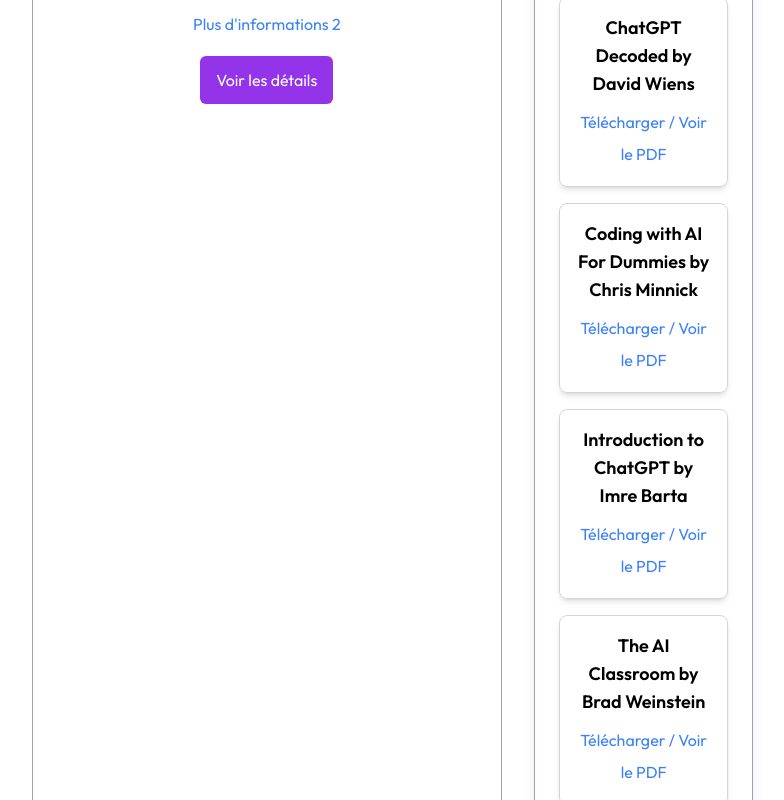
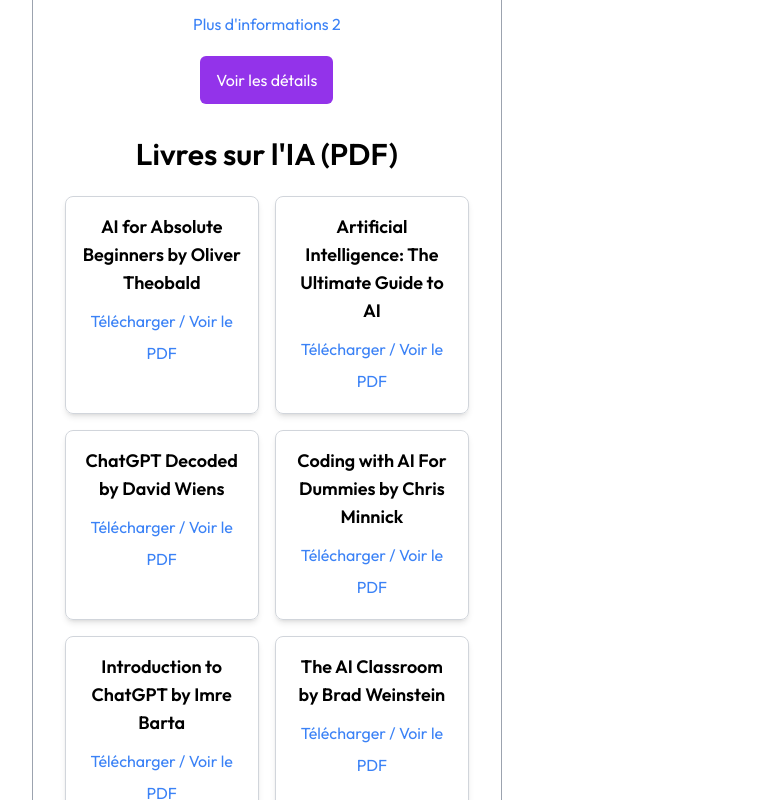
Before and after one commit to samaholicc/ReactPortfolio, a React (Vite) app: page / in a window 1280 px wide. Shown: the part 5120-5920 px from the top of the page, without its empty margins (122-906 px from the left). Built offline with nearby package versions, Linux system fonts and the light colour scheme; a web font is replaced by a local one.

Commit message:
last1 flux RSS

```diff
--- a/src/components/Services.jsx
+++ b/src/components/Services.jsx
@@ -1,40 +1,27 @@
-import React, { useState, useEffect } from "react";
+import React, { useState } from "react";
 import { motion } from "framer-motion";
-import sanitizeHtml from "sanitize-html";
 import "slick-carousel/slick/slick.css";
 import "slick-carousel/slick/slick-theme.css";
-import Slider from "react-slick"; // Importation du carousel
-
 import interestImage from "../assets/ia.png";
-import aiBook1 from "../assets/AI_for_Absolute_Beginners_by_Oliver_Theobald.pdf";
-import aiBook2 from "../assets/Artificial-Intelligence-The-Ultimate-Guide-to-AI.pdf";
-import aiBook3 from "../assets/ChatGPT-Decoded_-A-Beginner_s-Guide-to-AI-Enhanced-Living-by-David-Wiens.pdf";
-import aiBook4 from "../assets/Coding_with_AI_For_Dummies_by_Chris_Minnick.pdf";
-import aiBook5 from "../assets/Introduction-to-ChatGPT_-The-AI-Behind-the-Conversations-by-Imre-Barta.pdf";
-import aiBook6 from "../assets/The_AI_Classroom_The_Ultimate_Guide_to_Artificial_Intelligence_Education_by_Brad_Weinstein.pdf";
 
 const Services = () => {
   const [showModal, setShowModal] = useState(false);
   const [selectedService, setSelectedService] = useState(null);
-  const [error, setError] = useState(null);
 
-  // Liste des PDF sur l'IA
   const pdfFiles = [
-    { name: "AI for Absolute Beginners by Oliver Theobald", url: aiBook1 },
-    { name: "Artificial Intelligence: The Ultimate Guide to AI", url: aiBook2 },
-    { name: "ChatGPT Decoded by David Wiens", url: aiBook3 },
-    { name: "Coding with AI For Dummies by Chris Minnick", url: aiBook4 },
-    { name: "Introduction to ChatGPT by Imre Barta", url: aiBook5 },
-    { name: "The AI Classroom by Brad Weinstein", url: aiBook6 },
+    { name: "AI for Absolute Beginners by Oliver Theobald", url: "/assets/AI_for_Absolute_Beginners_by_Oliver_Theobald-DwB-jSGZ.pdf" },
+    { name: "Artificial Intelligence: The Ultimate Guide to AI", url: "/assets/Artificial-Intelligence-The-Ultimate-Guide-to-AI-C93zWY-5.pdf" },
+    { name: "ChatGPT Decoded by David Wiens", url: "/assets/ChatGPT-Decoded_-A-Beginner_s-Guide-to-AI-Enhanced-Living-by-David-Wiens-DdxAF4Z7.pdf" },
+    { name: "Coding with AI For Dummies by Chris Minnick", url: "/assets/Coding_with_AI_For_Dummies_by_Chris_Minnick-D-MhEjlw.pdf" },
+    { name: "Introduction to ChatGPT by Imre Barta", url: "/assets/Introduction-to-ChatGPT_-The-AI-Behind-the-Conversations-by-Imre-Barta-BfLCU8om.pdf" },
+    { name: "The AI Classroom by Brad Weinstein", url: "/assets/The_AI_Classroom_The_Ultimate_Guide_to_Artificial_Intelligence_Education_by_Brad_Weinstein-DvMeK8JE.pdf" },
   ];
 
-  // Fonction pour afficher la modale avec les détails du service sélectionné
   const handleShowDetails = (service) => {
     setSelectedService(service);
     setShowModal(true);
   };
 
-  // Fonction pour fermer la modale
   const handleCloseModal = () => {
     setShowModal(false);
     setSelectedService(null);
@@ -44,10 +31,7 @@
     <div id="services" className="w-full px-[12%] py-10 scroll-mt-20">
       <h2 className="text-center text-5xl font-Ovo">Veille Technologique</h2>
 
-      {/* Grille à deux colonnes pour garder la carte IA à gauche */}
       <div className="grid grid-cols-1 lg:grid-cols-2 gap-8 my-10">
-
-        {/* Colonne gauche pour la carte IA */}
         <div className="grid grid-cols-1 sm:grid-cols-1 lg:grid-cols-1 gap-8">
           <motion.div
             whileHover={{ scale: 1.05 }}
@@ -99,14 +83,10 @@
               Voir les détails
             </button>
 
-
-          </motion.div>
-        </div>
-               {/* Right column for the books card */}
-               <div className="grid grid-cols-1 sm:grid-cols-2 gap-8 my-10">
-          <div className="border border-gray-400 rounded-lg p-6 shadow-lg">
+   {/* Section des livres PDF */}
+  <div className="mt-8">
               <h2 className="text-center text-3xl font-semibold mb-6">Livres sur l'IA (PDF)</h2>
-            <div className="grid grid-cols-1 gap-4">
+              <div className="grid grid-cols-1 gap-4 sm:grid-cols-2 md:grid-cols-2">
                 {pdfFiles.map((pdf, index) => (
                   <div
                     key={index}
@@ -125,6 +105,12 @@
                 ))}
               </div>
             </div>
+          </motion.div>
+        </div>
+
+        {/* Placeholder for any additional content if necessary */}
+        <div className="grid grid-cols-1 lg:grid-cols-1 gap-8 my-10">
+          {/* You can add more content for the right column here */}
         </div>
       </div>
 
```
Lines whose indentation alone changed are shown as unchanged.
